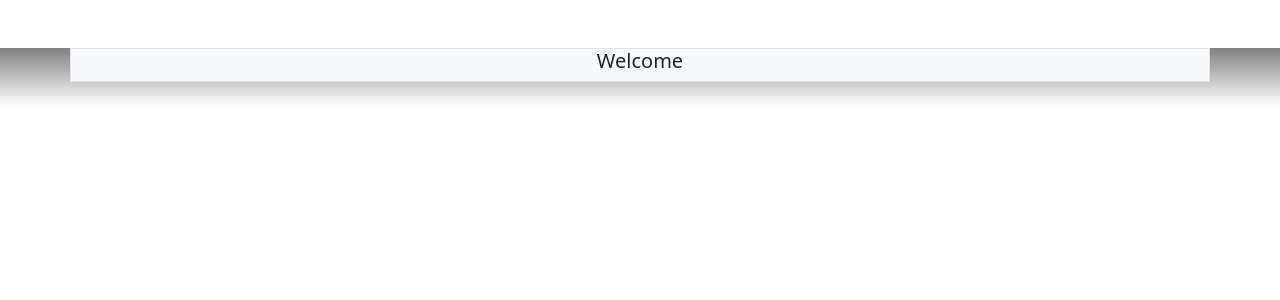
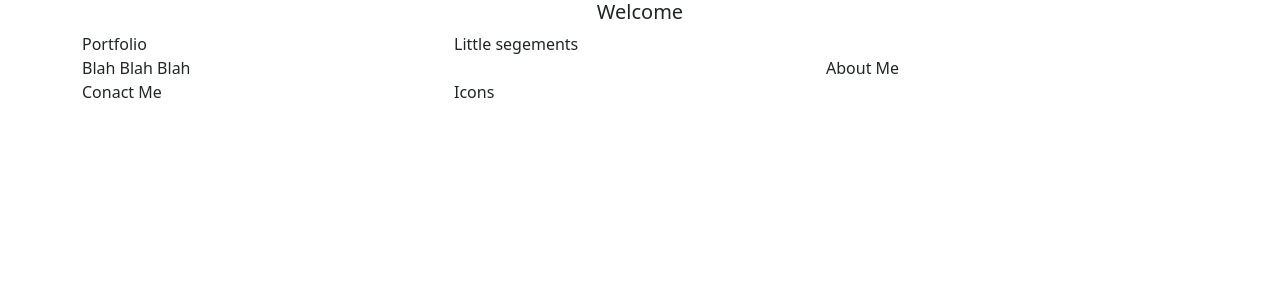
Before and after one commit to MahabaHubba/Portfolio, a React (Create React App) app in the folder my-app/: page / in a window 1280 px wide. Shown: the top 300 px of the page. Built offline with nearby package versions, Linux system fonts and the light colour scheme.

Commit message:
Update App.js
Consolodiated layout  for the future

```diff
--- a/my-app/src/App.js
+++ b/my-app/src/App.js
@@ -25,16 +25,44 @@ import 'bootstrap/dist/css/bootstrap.min.css';
 
 function App() {
   return (
-    <div className="gradient-bg">
-      <div className="container mt-5">
-        <div className="row justify-content-between">
-          <div className="boxborder bg-light border mb-4">
-            <h5 className="text-center"> Welcome </h5>
-          </div>
-        </div>
-      </div>
+    //Overall Container
+    <div class="container">
+
+    <div class="row ">
+
+    <div class="col-12">
+    <h5 className="text-center"> Welcome </h5>
     </div>
+
+    <div class="row">
+  <div class="col-md-4">Portfolio</div>
+  <div class="col-md-8">Little segements</div>
+</div>
+
+    <div class="row">
+  <div class="col-md-8">Blah Blah Blah</div>
+  <div class="col-md-4">About Me</div>
+</div>
+
+<div class="row">
+  <div class="col-md-4">Conact Me</div>
+  <div class="col-md-8">Icons</div>
+</div>
+
+  </div>
+</div>
+    // <div className="gradient-bg">
+    //   <div className="container mt-5">
+    //     <div className="row justify-content-between">
+    //       <div className="boxborder bg-light border mb-4">
+    //         <h5 className="text-center"> Welcome </h5>
+    //       </div>
+    //     </div>
+    //   </div>
+    // </div>
   );
+
+
 }
 
 export default App;
```
